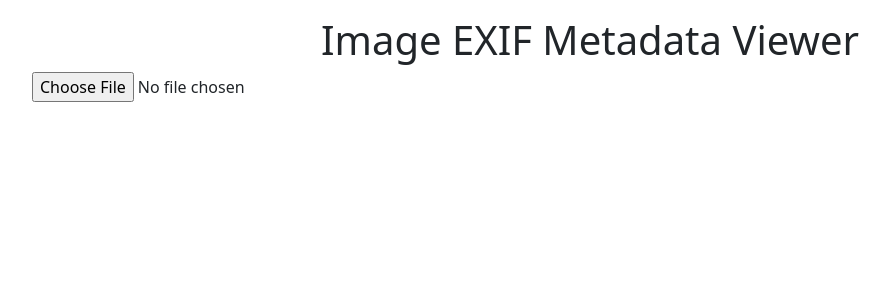
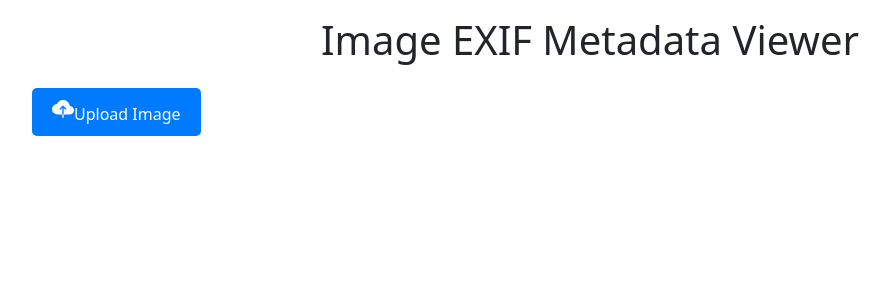
Before and after one commit to cliffamadeus/react-exif, a React (Vite) app: page / in a window 1280 px wide. Shown: the top 300 px of the page, without its empty margins (50-940 px from the left). Built offline with nearby package versions, Linux system fonts and the light colour scheme.

Commit message:
Added initial ionicons

```diff
--- a/package.json
+++ b/package.json
@@ -13,8 +13,11 @@
     "preview": "vite preview"
   },
   "dependencies": {
+    "@ionic/react": "^8.6.0",
+    "@ionic/react-router": "^8.6.0",
     "bootstrap": "^5.3.3",
     "exifreader": "^4.26.1",
+    "ionicons": "^8.0.9",
     "leaflet": "^1.9.4",
     "react": "^19.0.0",
     "react-dom": "^19.0.0",
--- a/src/ImageUpload.jsx
+++ b/src/ImageUpload.jsx
@@ -3,6 +3,9 @@ import ExifReader from 'exifreader';
 import { MapContainer, TileLayer, Marker, Popup } from 'react-leaflet';
 import L from 'leaflet';
 import 'leaflet/dist/leaflet.css';
+
+import { IonIcon } from '@ionic/react';
+import { cloudUpload, eyeOffOutline, eyeSharp } from 'ionicons/icons';
 
 // Fix for default marker icons in Leaflet
 delete L.Icon.Default.prototype._getIconUrl;
@@ -99,16 +102,15 @@ const ImageUpload = () => {
   const handleOpenModal = () => setShowModal(true);
   const handleCloseModal = () => setShowModal(false);
 
+  const handleClick = () => {
+    fileInputRef.current.click(); // Trigger the hidden input
+  };
+
   return (
     <div className="container mt-6">
       <div className="row">
-        <div className="col-md-3">
-          <input
-            type="file"
-            accept="image/*"
-            onChange={handleImageUpload}
-            ref={fileInputRef}
-          />
+        <div className="col-md-3 mb-3">
+
           {imagePreview && (
             <div className="mt-3">
               <img
@@ -119,15 +121,50 @@ const ImageUpload = () => {
               />
             </div>
           )}
+           <div>
+              <button
+                onClick={handleClick}
+                style={{
+                  padding: '10px 20px',
+                  backgroundColor: '#007bff',
+                  color: 'white',
+                  border: 'none',
+                  borderRadius: '5px',
+                  cursor: 'pointer',
+                  marginTop:'1rem'
+                }}
+              >
+                <IonIcon
+                  icon={cloudUpload}
+                  style={{
+                    fontSize: '22px'
+                    }}
+                />
+                Upload Image
+              </button>
+
+              <input
+                type="file"
+                accept="image/*"
+                onChange={handleImageUpload}
+                ref={fileInputRef}
+                style={{ display: 'none' }}
+              />
+            </div>
           <div className="d-flex flex-column mt-3">
             {metadata && (
               <>
-                <button
-                  className="btn btn-primary mb-2"
+               <button
+                  className="btn btn-primary mb-2 flex items-center justify-center gap-2"
                   onClick={handleOpenModal}
                 >
+                  <IonIcon
+                    icon={eyeSharp}
+                    className="text-xl"
+                  />
                   View All Metadata
                 </button>
+
                 <button
                   className="btn btn-outline-danger"
                   onClick={handleClearAll}
```
Also changed, not shown: 1 other file (tests, documents, lock files or other folders).
